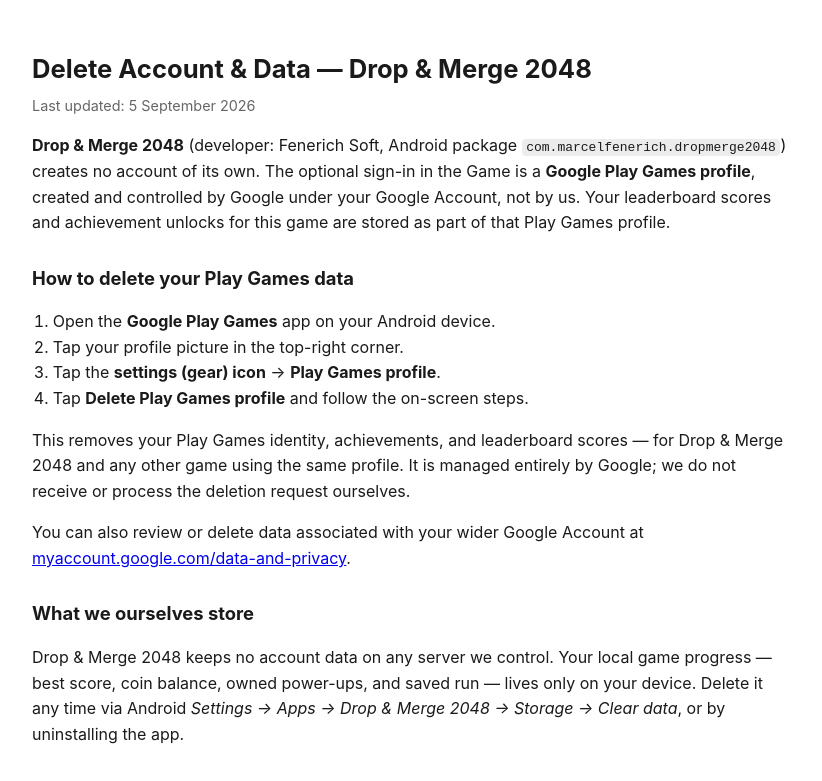
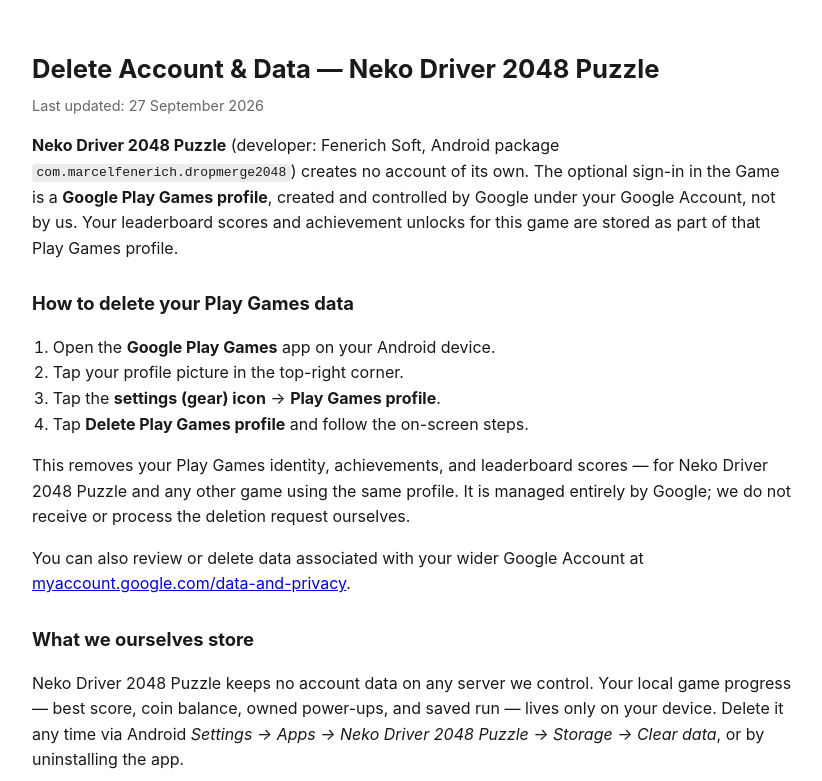
Before and after one commit to mfenerich/dropmerge-legal, a plain HTML site: page delete-account.html in a window 1280 px wide. Shown: the top 781 px of the page, without its empty margins (228-1050 px from the left). Drawn offline with Linux system fonts and the light colour scheme.

Commit message:
Update game title references from "Drop & Merge 2048" to "Neko Driver 2048 Puzzle" in legal documents

```diff
--- a/delete-account.html
+++ b/delete-account.html
@@ -4,7 +4,7 @@
 <meta charset="utf-8">
 <meta name="viewport" content="width=device-width, initial-scale=1">
 <meta name="robots" content="index, follow">
-<title>Delete Account &amp; Data — Drop &amp; Merge 2048</title>
+<title>Delete Account &amp; Data — Neko Driver 2048 Puzzle</title>
 <style>
   :root { color-scheme: light dark; }
   body {
@@ -30,11 +30,11 @@
 </head>
 <body>
 
-<h1>Delete Account &amp; Data — Drop &amp; Merge 2048</h1>
-<p class="updated">Last updated: 5 September 2026</p>
+<h1>Delete Account &amp; Data — Neko Driver 2048 Puzzle</h1>
+<p class="updated">Last updated: 27 September 2026</p>
 
 <p>
-  <strong>Drop &amp; Merge 2048</strong> (developer: Fenerich Soft, Android package
+  <strong>Neko Driver 2048 Puzzle</strong> (developer: Fenerich Soft, Android package
   <code>com.marcelfenerich.dropmerge2048</code>) creates no account of its own. The optional
   sign-in in the Game is a <strong>Google Play Games profile</strong>, created and controlled by
   Google under your Google Account, not by us. Your leaderboard scores and achievement unlocks
@@ -50,7 +50,7 @@
 </ol>
 <p>
   This removes your Play Games identity, achievements, and leaderboard scores — for
-  Drop &amp; Merge 2048 and any other game using the same profile. It is managed entirely
+  Neko Driver 2048 Puzzle and any other game using the same profile. It is managed entirely
   by Google; we do not receive or process the deletion request ourselves.
 </p>
 <p>
@@ -61,10 +61,10 @@
 
 <h2>What we ourselves store</h2>
 <p>
-  Drop &amp; Merge 2048 keeps no account data on any server we control. Your local game
+  Neko Driver 2048 Puzzle keeps no account data on any server we control. Your local game
   progress — best score, coin balance, owned power-ups, and saved run — lives only on
   your device. Delete it any time via Android
-  <em>Settings → Apps → Drop &amp; Merge 2048 → Storage → Clear data</em>, or by
+  <em>Settings → Apps → Neko Driver 2048 Puzzle → Storage → Clear data</em>, or by
   uninstalling the app.
 </p>
 
```
Also changed, not shown: index.html (+5 -5 lines), 1 other file.
